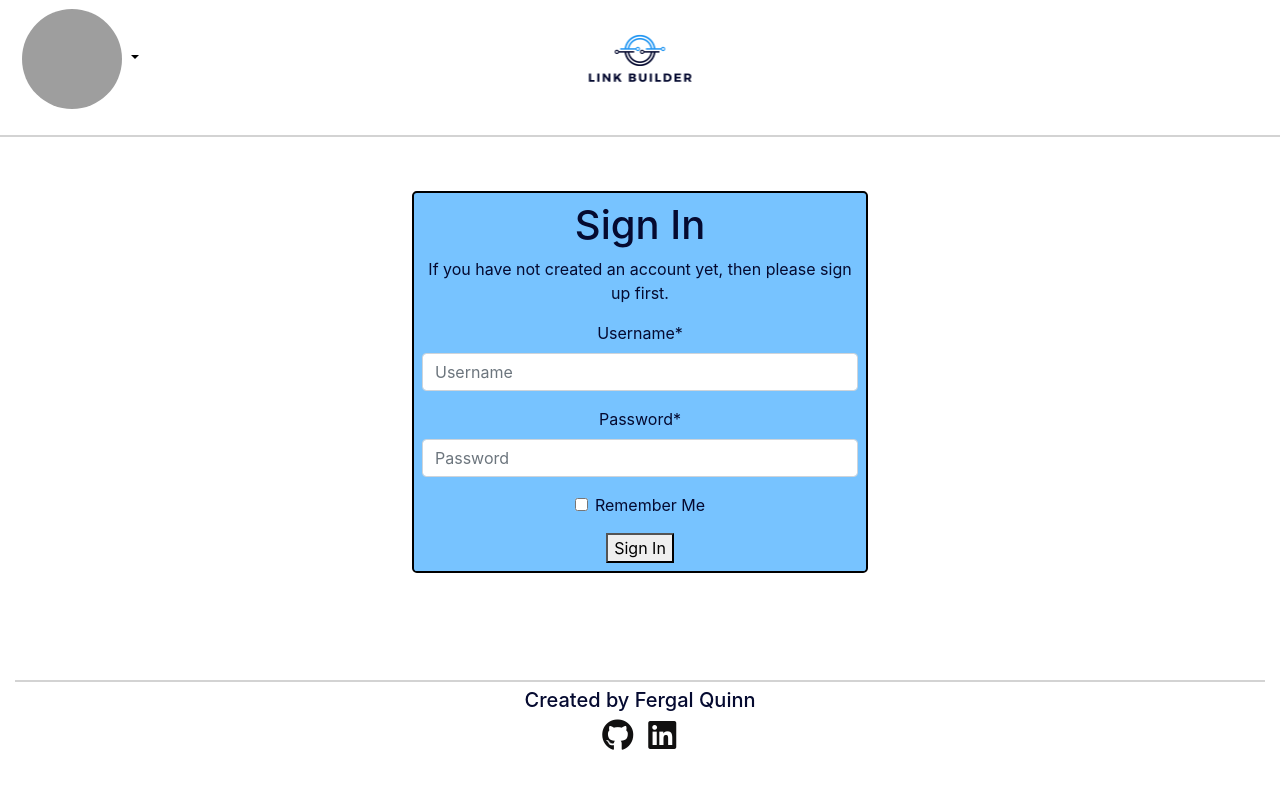
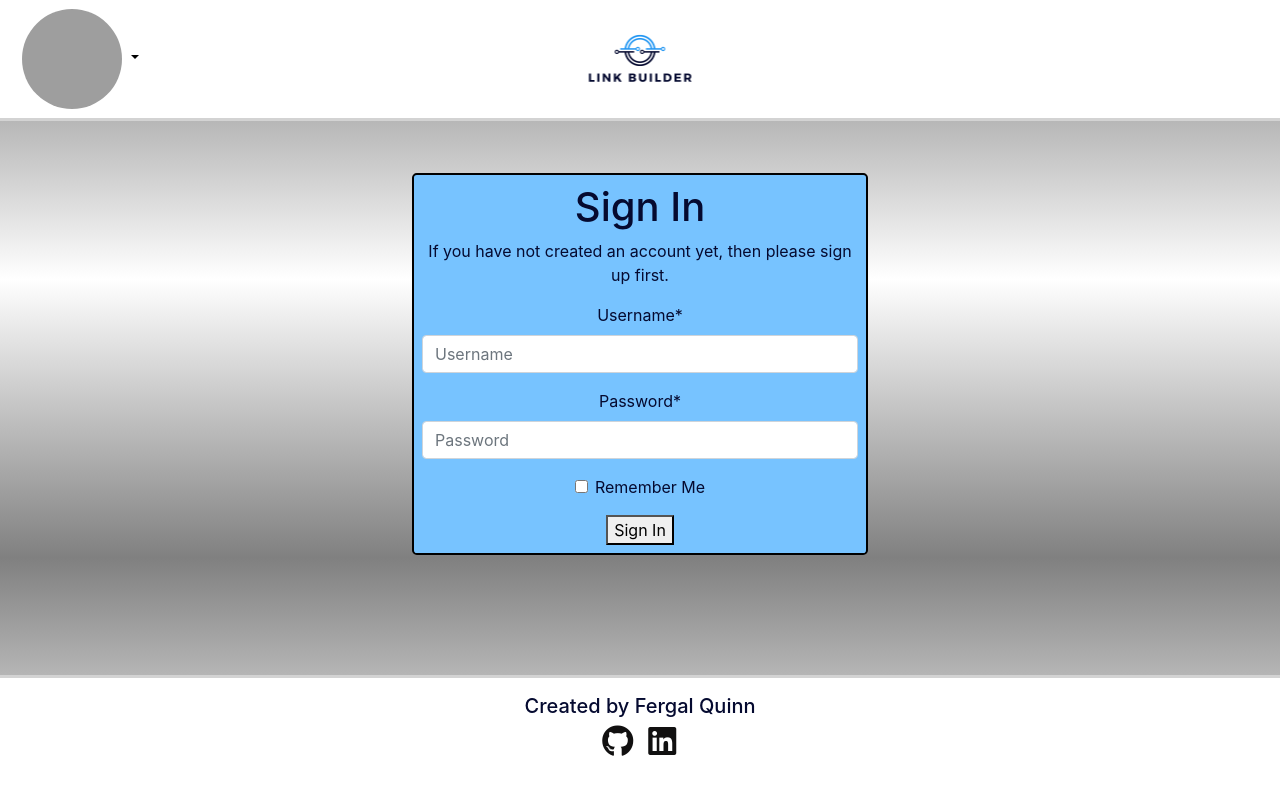
Before and after one commit to fergalquinn77/ci-project4-fq-linkbuilder, a Django app: a page that uses links/templates/links/base.html in a window 1280 px wide. Run offline with Django 3.2, Linux system fonts and the light colour scheme; some libraries are stand-ins or nearby versions; grey boxes are pictures that could not be loaded.

Commit message:
Fix positioning of footer and overflow of content above it

```diff
--- a/links/templates/links/base.html
+++ b/links/templates/links/base.html
@@ -67,7 +67,8 @@
 
     </nav>
   </header>
-  <hr>
+  <main>
+
     <div class="overflow-auto">
       <div class="container">
         <div class="row">
@@ -83,17 +84,18 @@
             {% endfor %}
           </div>
         </div>
+
       </div>
-
       {% block content %}
       <!-- Content Goes here -->
       {% endblock content %}
 
+
     </div>
+  </main>
+  <footer class="fixed-bottom">
 
-  <footer id="footer">
-    <div class="container-fluid footer mt-auto py-3 fixed-bottom">
-      <hr>
+    <div class="container-fluid footer mt-auto py-3 overflow-auto">
       <div class="row">
         <div class="col">
         </div>
--- a/links/templates/links/index_external.html
+++ b/links/templates/links/index_external.html
@@ -6,6 +6,7 @@
 {% for url in links %}
 
 {% if url.visible == True %}
+<a href="{{ url.link }}">
 <div id="external-page-link-boxes" class="container border mb-2">
   <div class="row">
     <div class="col-2">
@@ -18,13 +19,14 @@
     <div class="col-8 text-center d-flex flex-column align-self-center">
 
       <div><h4>{{ url.title }}</h4></div>
-      <div><h5><a href="{{ url.link }}">{{ url.link }}</a></h5></div>
+      <div><h5>{{ url.link }}</h5></div>
     </div>
     <div class="col-2">
 
     </div>
   </div>
 </div>
+</a>
 
 
 </div>
--- a/static/css/style.css
+++ b/static/css/style.css
@@ -1,7 +1,11 @@
 body {
     color: #050a30;
-    /* background-image: linear-gradient(to bottom, #FFFFFF, rgb(255, 122, 89)); */
+    background-image: linear-gradient(grey, white, grey);
 }
+
+/* main {
+    background-image: linear-gradient(grey, white, grey);
+} */
 
 #logo {
 
@@ -13,9 +17,19 @@ body {
 header {
     height:125px;
 }
-/* footer, header{
+
+.navbar{
+    border-bottom: solid;
+    border-color: lightgray;
+}
+
+footer{
+    height:125px;
     background-color: white;
-} */
+    border-top: solid;
+    border-color: lightgray;
+}
+
 #logo-image{
     width: 125px;
 }
@@ -56,13 +70,7 @@ a {
     color: #2196f3;
 }
 
-hr {
-    margin-top: 5px;
-    margin-bottom: 5px;
-    height: 1px;
-    width: 100%;
-    border-top: 2px solid lightgrey;
-}
+
 
 .jumbotron {
     background-color: #77c3ff;
@@ -101,28 +109,13 @@ body.dragging * {
 }
 
 #external-page-link-boxes:hover {
-    background-color: #007bff;
+    background-color: #4ffa7a;
     transition: all 0.35s ease-in-out;
     -moz-transition: all 0.35s ease-in-out;
     -webkit-transition: all 0.35s ease-in-out;
     -o-transition: all 0.35s ease-in-out;
 }
 
-/* .dragged {
-    position: absolute;
-    opacity: 0.5;
-    z-index: 2000;
-}
-
-ol.example li.placeholder {
-    position: relative;
-    /** More li styles **/
-/* }
-
-ol.example li.placeholder:before {
-    position: absolute;
-    /** Define arrowhead **/
-} */ */
 
 #home-profile-image {
     width: 75px;
```
Lines whose indentation alone changed are shown as unchanged.
